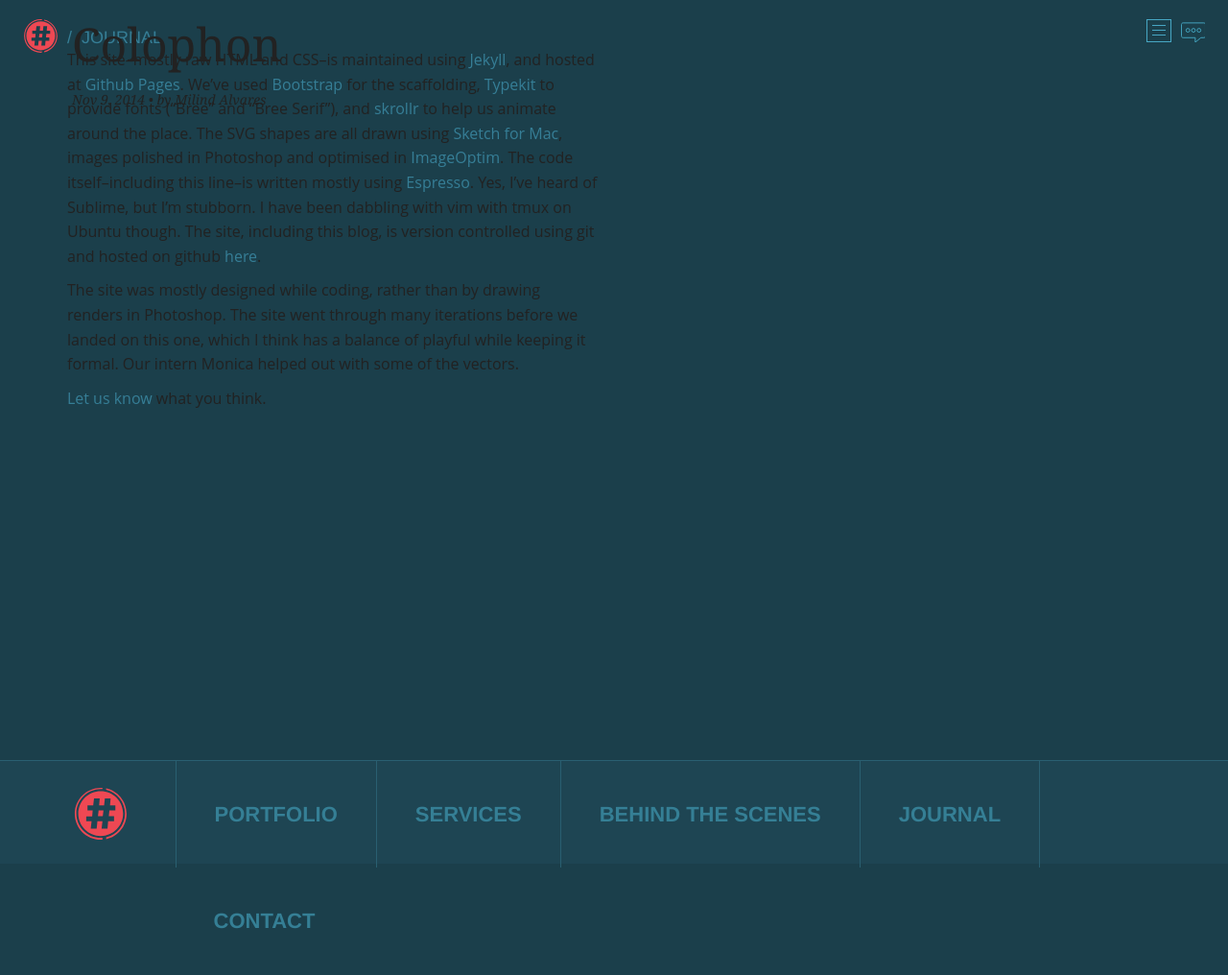
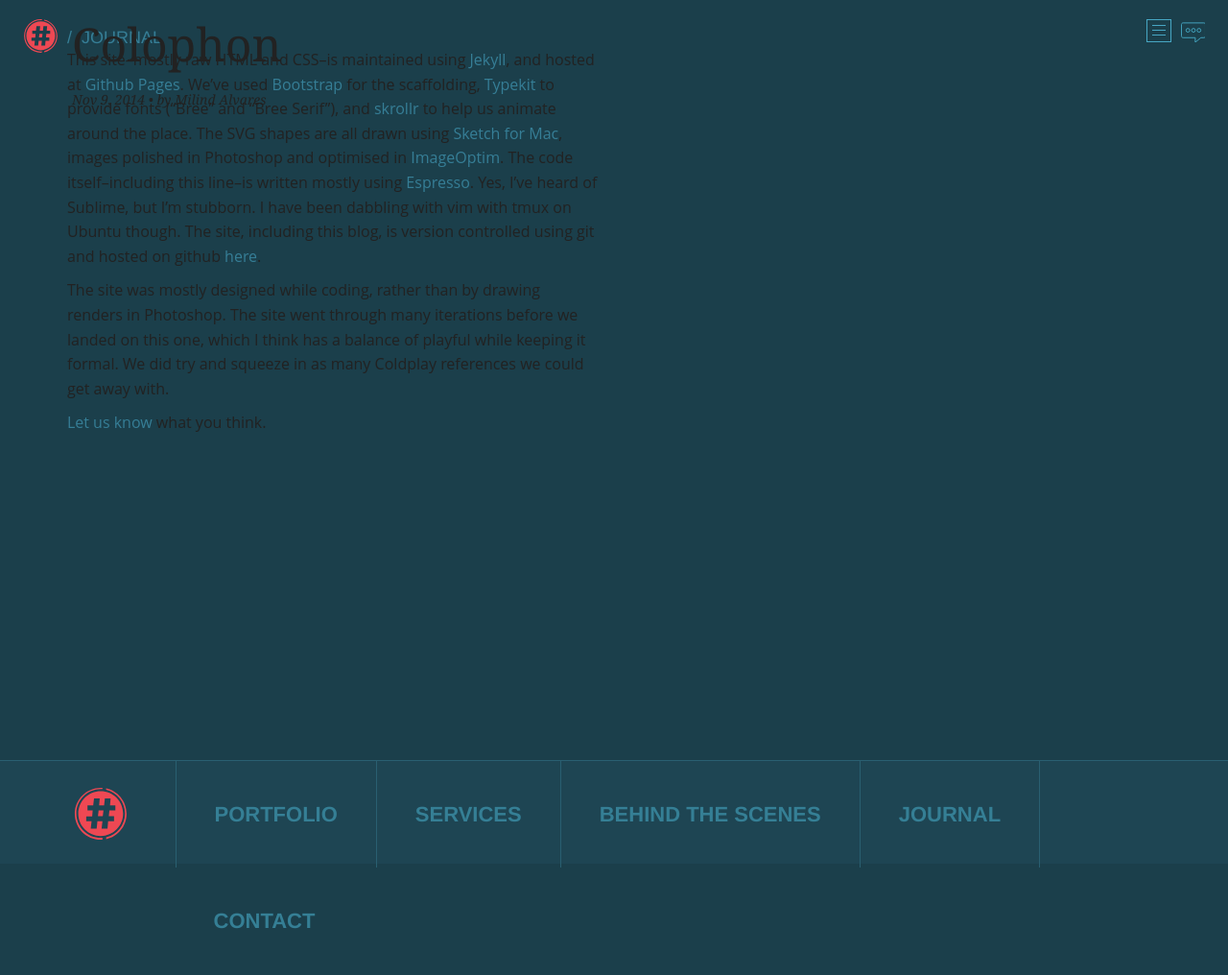
Before and after one commit to HashCookies/hashcookies.github.io, a Jekyll site: the page built from _posts/2014-11-09-colophon.markdown, in a window 1280 px wide. Shown: the whole page at 96% size. Built offline with Jekyll 4.4.1, drawn with Linux system fonts in a browser that asks for light colours; nearby versions of some CDN libraries.

Commit message:
General fixes

```diff
--- a/_posts/2014-11-09-colophon.markdown
+++ b/_posts/2014-11-09-colophon.markdown
@@ -7,6 +7,6 @@
 
 This site--mostly raw HTML and CSS--is maintained using [Jekyll](http://jekyllrb.com), and hosted at [Github Pages](http://https://pages.github.com). We've used [Bootstrap](http://http://getbootstrap.com) for the scaffolding, [Typekit](http://https://typekit.com) to provide fonts ("Bree" and "Bree Serif"), and [skrollr](http://prinzhorn.github.io/skrollr/) to help us animate around the place. The SVG shapes are all drawn using [Sketch for Mac](http://bohemiancoding.com/sketch/), images polished in Photoshop and optimised in [ImageOptim](http://https://imageoptim.com). The code itself--including this line--is written mostly using [Espresso](http://macrabbit.com/espresso/). Yes, I've heard of Sublime, but I'm stubborn. I have been dabbling with vim with tmux on Ubuntu though. The site, including this blog, is version controlled using git and hosted on github [here](https://github.com/HashCookies/hashcookies.github.io).
 
-The site was mostly designed while coding, rather than by drawing renders in Photoshop. The site went through many iterations before we landed on this one, which I think has a balance of playful while keeping it formal. Our intern Monica helped out with some of the vectors.
+The site was mostly designed while coding, rather than by drawing renders in Photoshop. The site went through many iterations before we landed on this one, which I think has a balance of playful while keeping it formal. We did try and squeeze in as many Coldplay references we could get away with.
 
 [Let us know](mailto:fresh@hashcooki.es) what you think.
```
